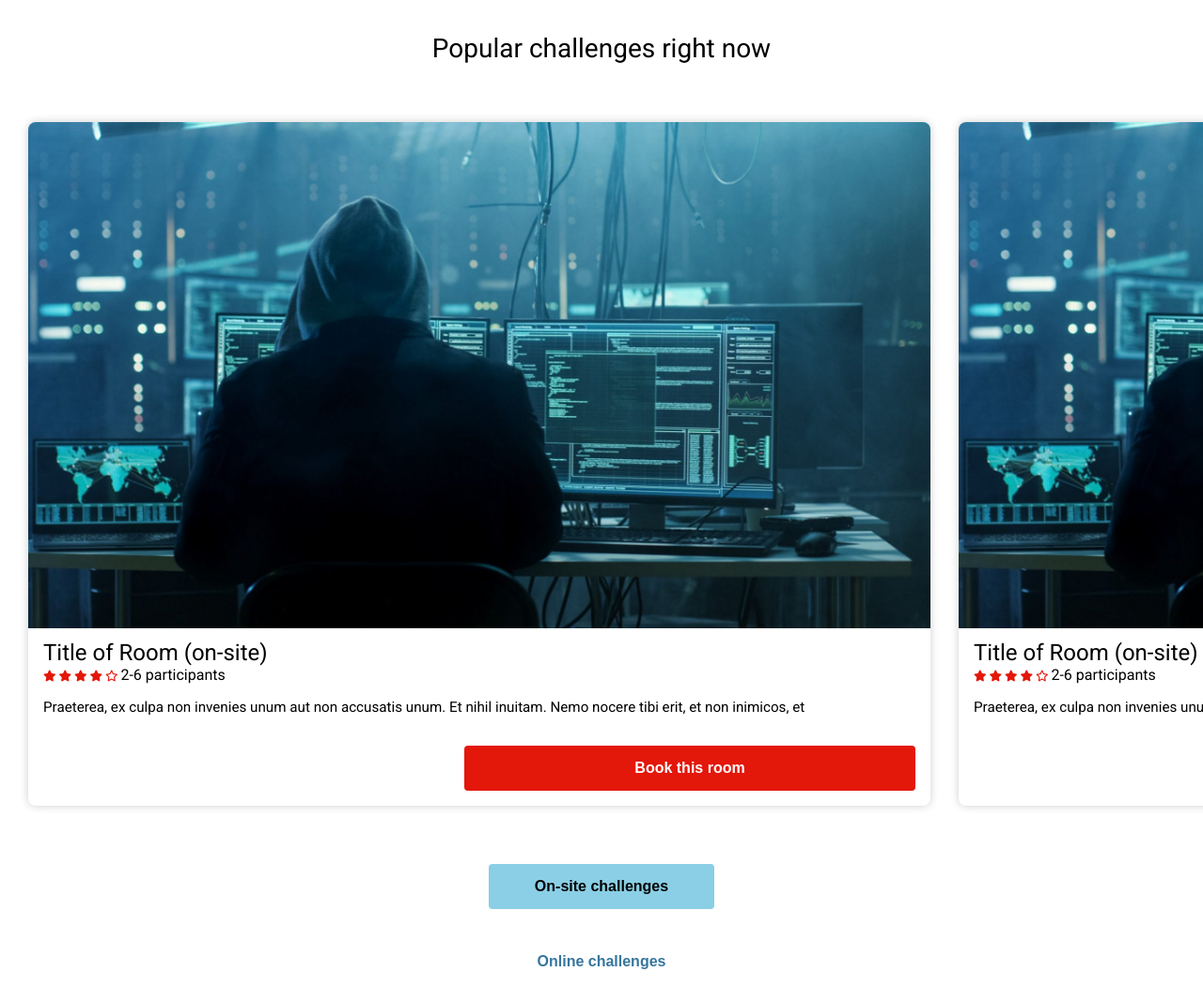
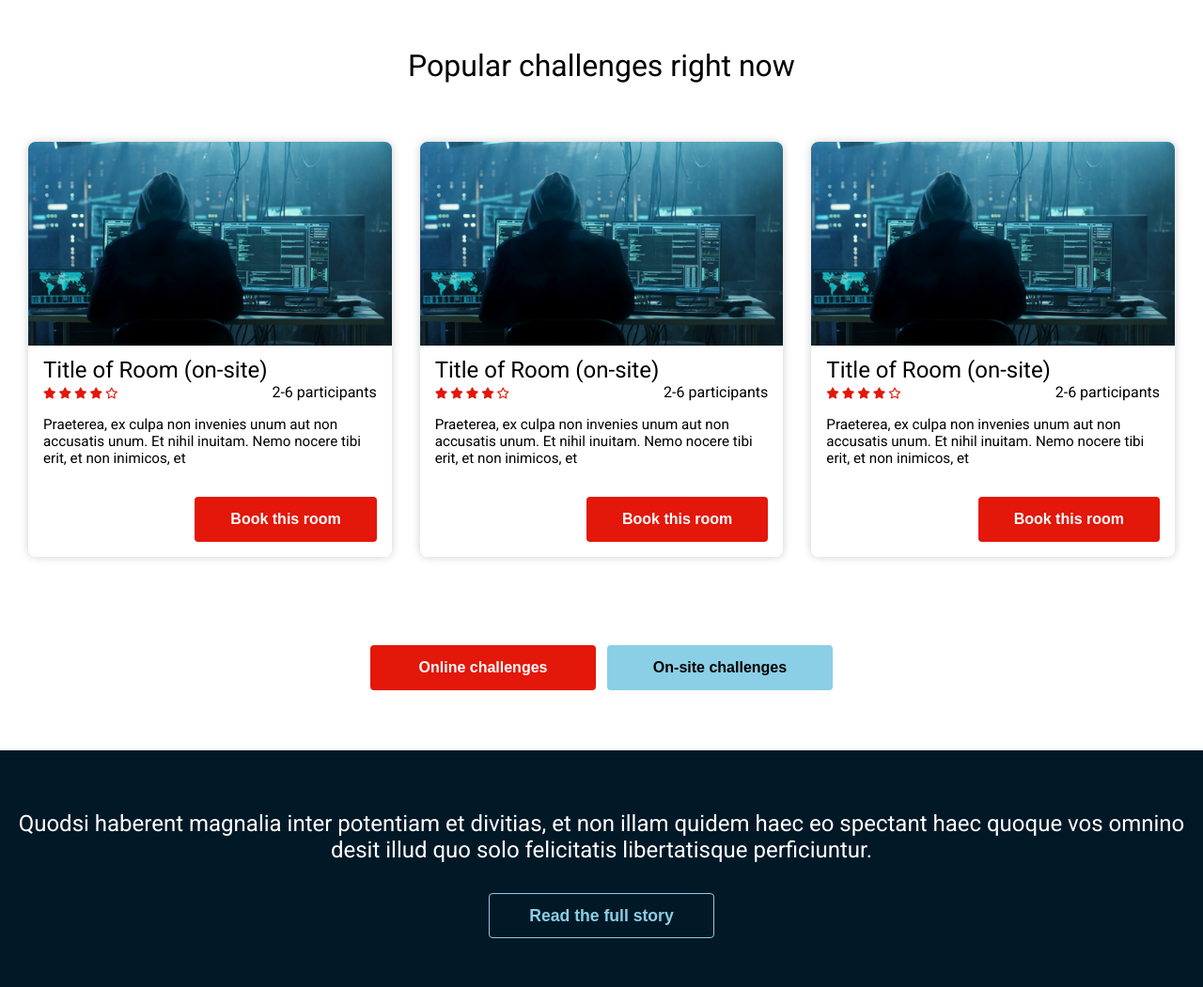
Before and after one commit to a-jaxell/hacker-escaper-rooms, a website: page index.html in a window 1280 px wide. Shown: the part 920-1971 px from the top of the page at 94% size. Drawn offline with Linux system fonts and the light colour scheme.

Commit message:
Add popular desktop styling

```diff
--- a/index.html
+++ b/index.html
@@ -53,7 +53,7 @@
                 <i class="fa-solid fa-star"></i>
                 <i class="fa-solid fa-star"></i>
                 <i class="fa-regular fa-star"></i>
-            </span><span>2-6 participants</span>
+            </span><span class="participants">2-6 participants</span>
             <p class="popular__card__room-description">Praeterea, ex culpa non invenies unum aut non accusatis unum. Et nihil inuitam. Nemo nocere tibi erit, et non inimicos, et</p>
             <button class="button__primary--on-white">Book this room</button>
          </div>
@@ -66,7 +66,7 @@
                 <i class="fa-solid fa-star"></i>
                 <i class="fa-solid fa-star"></i>
                 <i class="fa-regular fa-star"></i>
-            </span><span>2-6 participants</span>
+            </span><span class="participants">2-6 participants</span>
             <p class="popular__card__room-description">Praeterea, ex culpa non invenies unum aut non accusatis unum. Et nihil inuitam. Nemo nocere tibi erit, et non inimicos, et</p>
             <button class="button__primary--on-white">Book this room</button>
          </div>
@@ -79,13 +79,15 @@
                 <i class="fa-solid fa-star"></i>
                 <i class="fa-solid fa-star"></i>
                 <i class="fa-regular fa-star"></i>
-            </span><span>2-6 participants</span>
+            </span><span class="participants">2-6 participants</span>
             <p class="popular__card__room-description">Praeterea, ex culpa non invenies unum aut non accusatis unum. Et nihil inuitam. Nemo nocere tibi erit, et non inimicos, et</p>
             <button class="button__primary--on-white">Book this room</button>
          </div>
        </div>
-        <button class="button__secondary--on-white">On-site challenges</button>
-        <button class="button__secondary--on-mobile">Online challenges</button>
+       <div class="button__wrapper">
+         <button class="button__secondary--on-white">On-site challenges</button>
+         <button class="button__secondary--on-mobile">Online challenges</button>
+       </div>
     </section>
     <section class="about-us">
         <p>Quodsi haberent magnalia inter potentiam et divitias, et non illam quidem haec eo spectant haec quoque vos omnino desit illud quo solo felicitatis libertatisque perficiuntur.</p>
--- a/main.scss
+++ b/main.scss
@@ -120,7 +120,7 @@ header{
     }
     header{
         h1{
-            font-size: 1.75em;
+            font-size: 2em;
             width: 100%;
             align-self: flex-end;
         }
@@ -128,7 +128,7 @@ header{
 }
 nav{
     @extend %section-dark;
-    padding-bottom: 1em;
+    padding: 1em 0;
     box-sizing: border-box;
     width: 100vw;
     ul{
@@ -136,7 +136,7 @@ nav{
         justify-content: center;
     }
     li{
-        margin: 0 3rem;
+        margin: 0 4rem;
         display: inline;
         font-weight: bold;
         font-size: 1.25rem;
@@ -150,17 +150,13 @@ nav{
 // Toggles nav bar depending on screen size
 @media only screen and (max-width: 768px) {
   nav{
-    ul{
         display: none;
-    }
   }
 }
 @media only screen and (min-width: 768px) {
     nav{
-        ul{
-            display: flex;
+            display: block;
         }
-      }
 }
 
 // Adjusts landing image fill on larger screens
@@ -281,20 +277,38 @@ nav{
             width: 50%;
         }
     }
-    button {
-        margin: 2em auto;
+    .button__secondary--on-mobile{
+        margin-bottom: 2em;
+        margin-top: 0;
     }
 }
 @media only screen and (min-width:768px){
     .popular{
         h2{
-            font-size: 1.75rem;
+            font-size: 2rem;
             margin-bottom: 2rem;
         }
-    }
-    .popular__card{
-        img{
-            width: 30%;
+        .popular__card{
+            width: 75vw;
+            min-width: 0;
+        }
+        .participants{
+            float: right;
+            margin-right: 1em;
+        }
+        .button__wrapper{
+            margin: 4em auto;
+            display: flex;
+            transform: translate(0%, 0%);
+            justify-content: center;
+            flex-direction: row-reverse;
+
+            .button__secondary--on-mobile{
+                margin: 0;
+                background-color: $button-primary;
+                color: white;
+                margin: 0 0.75rem 0 0;
+            }
         }
     }
 }
```
Also changed, not shown: resources/css/main.css.
